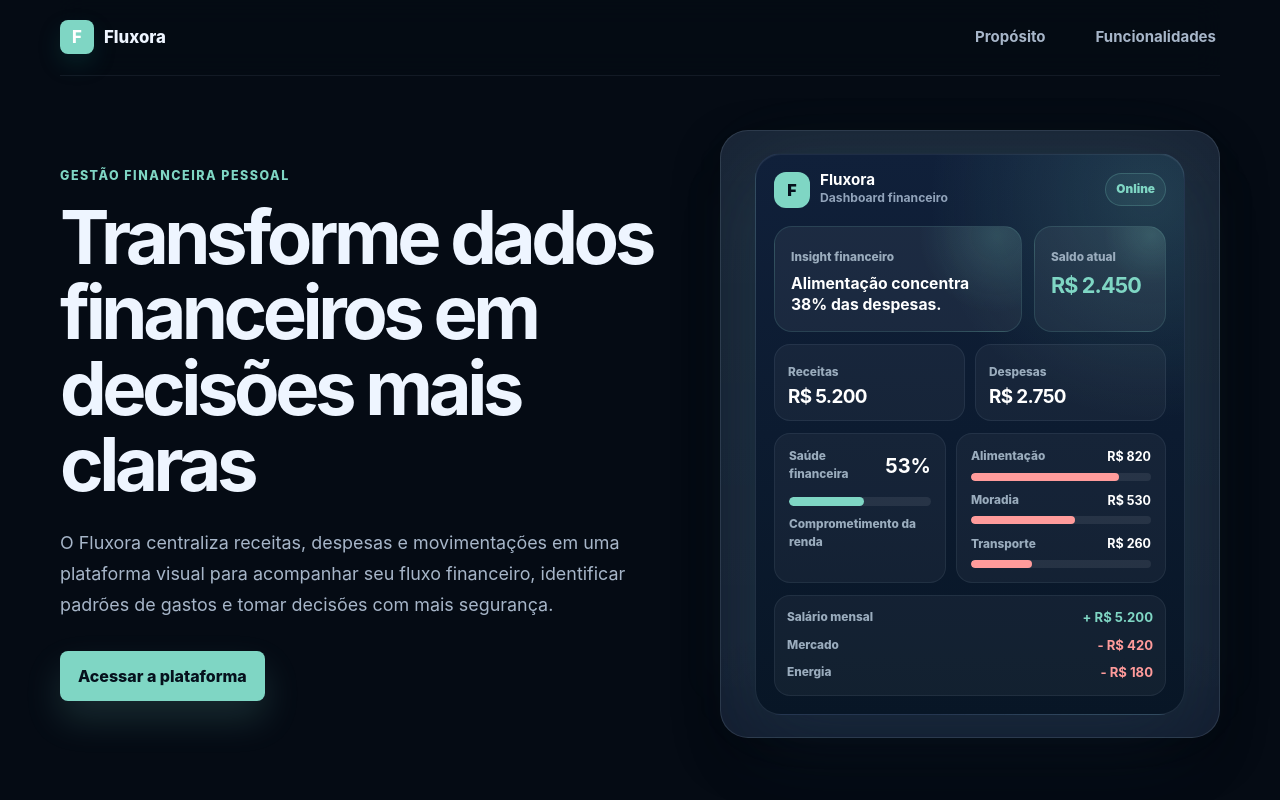
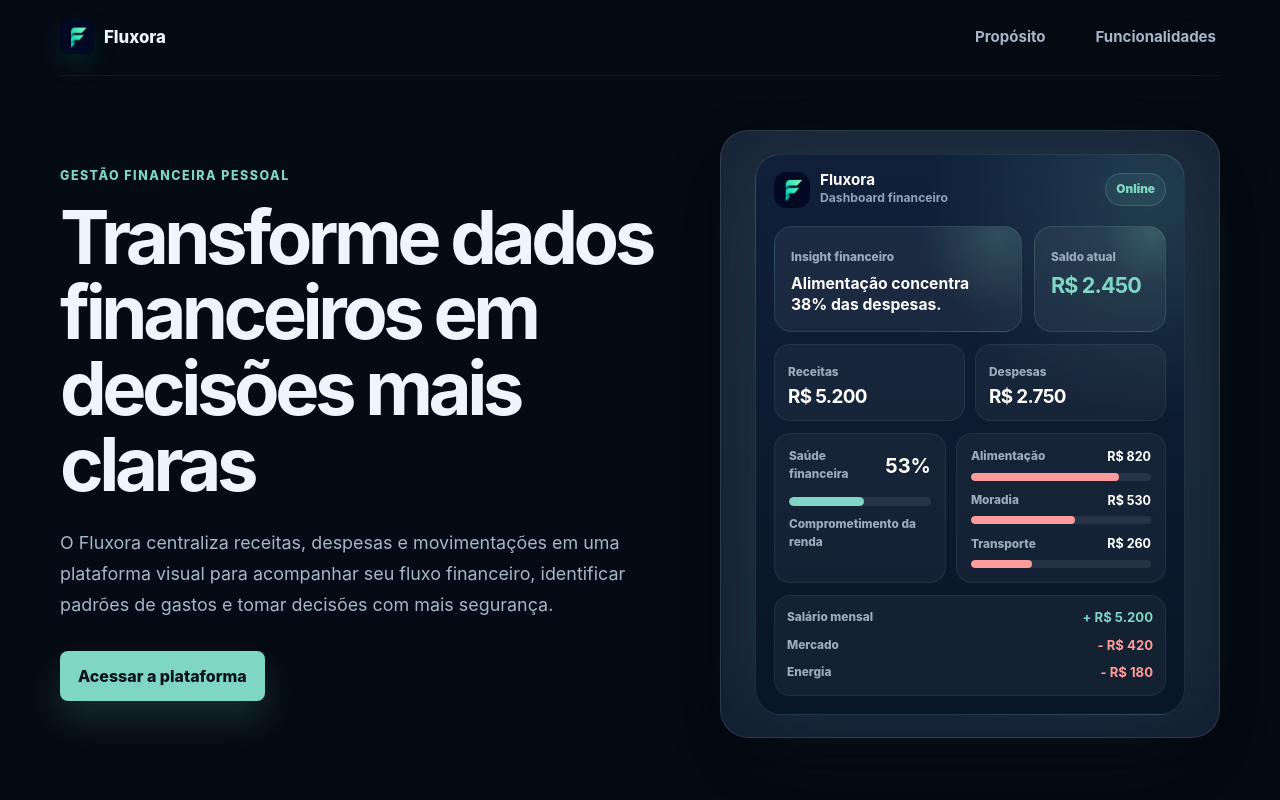
Before and after one commit to KaiqueVA/Fluxora, a React (Vite) app in the folder frontend/: page / in a window 1280 px wide. Shown: the top 800 px of the page. Built offline with nearby package versions, Linux system fonts and the light colour scheme.

Commit message:
Refactor code structure for improved readability and maintainability

```diff
--- a/frontend/index.html
+++ b/frontend/index.html
@@ -1,13 +1,18 @@
 <!doctype html>
 <html lang="pt-BR">
+
 <head>
   <meta charset="UTF-8" />
   <meta name="viewport" content="width=device-width, initial-scale=1.0" />
   <meta name="theme-color" content="#0f172a" />
+  <link rel="icon" type="image/png" href="/fluxora-icon.png" />
+  <link rel="apple-touch-icon" href="/fluxora-icon.png" />
   <title>Fluxora</title>
   <script type="module" src="/src/main.jsx"></script>
 </head>
+
 <body>
   <div id="root"></div>
 </body>
+
 </html>
--- a/frontend/src/components/Header.jsx
+++ b/frontend/src/components/Header.jsx
@@ -2,7 +2,9 @@
   return (
     <header className="site-header" aria-label="Navegação principal">
       <a className="brand" href="#top" aria-label="Fluxora">
-        <span className="brand-mark">F</span>
+        <span className="brand-mark brand-logo-mark">
+          <img src="/fluxora-icon.png" alt="Fluxora" />
+        </span>
         Fluxora
       </a>
 
--- a/frontend/src/components/HeroSection.jsx
+++ b/frontend/src/components/HeroSection.jsx
@@ -28,7 +28,9 @@
         <div className="platform-preview">
           <div className="preview-topbar">
             <div className="preview-brand">
-              <span>F</span>
+              <span className="preview-logo-mark">
+                <img src="/fluxora-icon.png" alt="Fluxora" />
+              </span>
 
               <div>
                 <strong>Fluxora</strong>
--- a/frontend/src/components/platform/Sidebar.jsx
+++ b/frontend/src/components/platform/Sidebar.jsx
@@ -28,7 +28,7 @@
   },
 ]
 
-function Sidebar({ isOpen = false, onClose = () => {} }) {
+function Sidebar({ isOpen = false, onClose = () => { } }) {
   const navigate = useNavigate()
 
   function handleLogout() {
@@ -46,7 +46,9 @@
     <aside className={`platform-sidebar ${isOpen ? 'is-open' : ''}`}>
       <div className="sidebar-header">
         <NavLink className="platform-brand" to="/dashboard" onClick={onClose}>
-          <span className="brand-mark">F</span>
+          <span className="brand-mark brand-logo-mark">
+            <img src="/fluxora-icon.png" alt="Fluxora" />
+          </span>
 
           <div className="brand-text">
             <strong>Fluxora</strong>
--- a/frontend/src/pages/LoginPage.jsx
+++ b/frontend/src/pages/LoginPage.jsx
@@ -54,7 +54,9 @@
     <main className="auth-page">
       <section className="auth-card">
         <Link className="auth-brand" to="/">
-          <span className="brand-mark">F</span>
+          <span className="brand-mark brand-logo-mark">
+            <img src="/fluxora-icon.png" alt="Fluxora" />
+          </span>
           Fluxora
         </Link>
 
--- a/frontend/src/pages/RegisterPage.jsx
+++ b/frontend/src/pages/RegisterPage.jsx
@@ -68,7 +68,9 @@
     <main className="auth-page">
       <section className="auth-card">
         <Link className="auth-brand" to="/">
-          <span className="brand-mark">F</span>
+          <span className="brand-mark brand-logo-mark">
+            <img src="/fluxora-icon.png" alt="Fluxora" />
+          </span>
           <span>Fluxora</span>
         </Link>
 
--- a/frontend/src/styles/base.css
+++ b/frontend/src/styles/base.css
@@ -161,3 +161,17 @@
   background: #dcfce7;
   border: 1px solid #bbf7d0;
 }
+
+.brand-logo-mark {
+  overflow: hidden;
+  padding: 0;
+  background: transparent;
+}
+
+.brand-logo-mark img {
+  display: block;
+  width: 100%;
+  height: 100%;
+  object-fit: cover;
+  border-radius: inherit;
+}
--- a/frontend/src/styles/landing.css
+++ b/frontend/src/styles/landing.css
@@ -1048,3 +1048,31 @@
     border-radius: 16px !important;
   }
 }
+
+.brand-logo-mark {
+  overflow: hidden;
+  padding: 0;
+  background: transparent;
+}
+
+.brand-logo-mark img {
+  display: block;
+  width: 100%;
+  height: 100%;
+  object-fit: cover;
+  border-radius: inherit;
+}
+
+.preview-logo-mark {
+  overflow: hidden;
+  padding: 0;
+  background: transparent !important;
+}
+
+.preview-logo-mark img {
+  display: block;
+  width: 100%;
+  height: 100%;
+  border-radius: inherit;
+  object-fit: cover;
+}
```
Also changed, not shown: frontend/public/fluxora-icon.png (added). Lines whose indentation alone changed are shown as unchanged.
